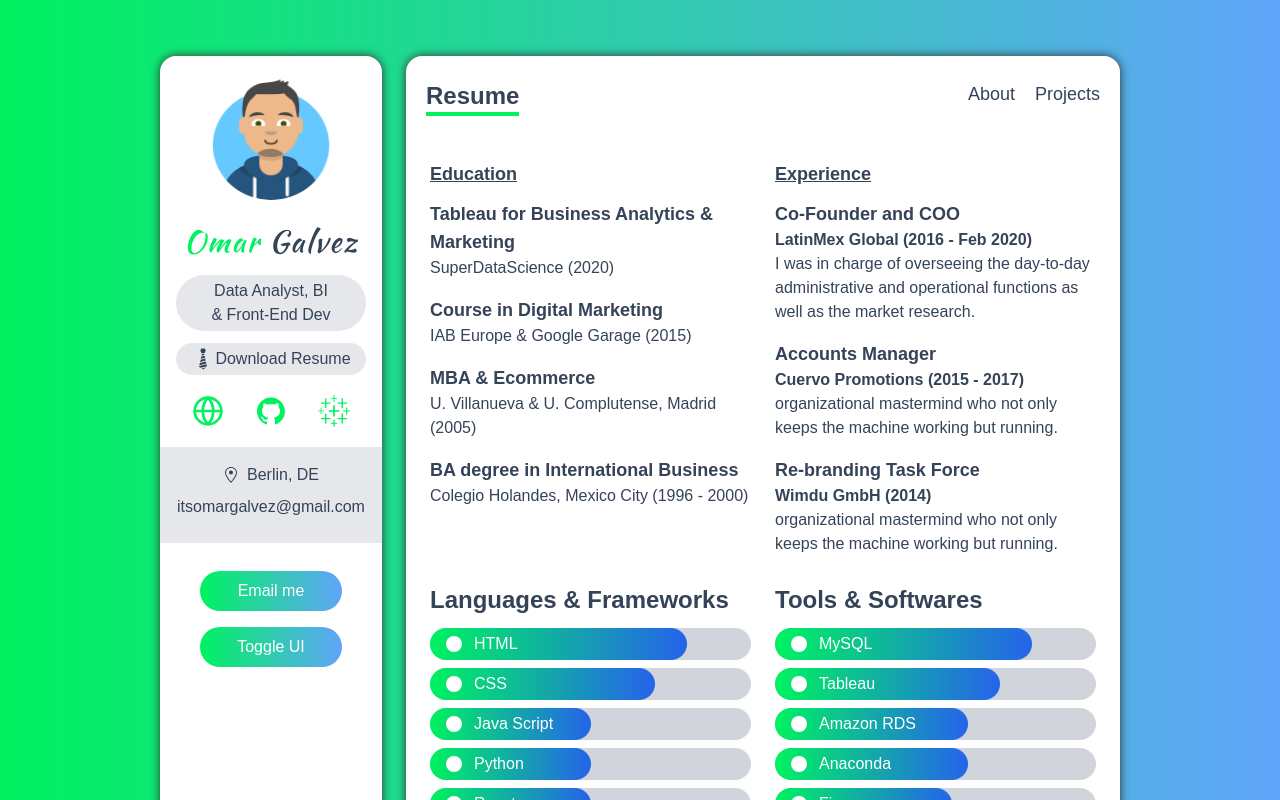
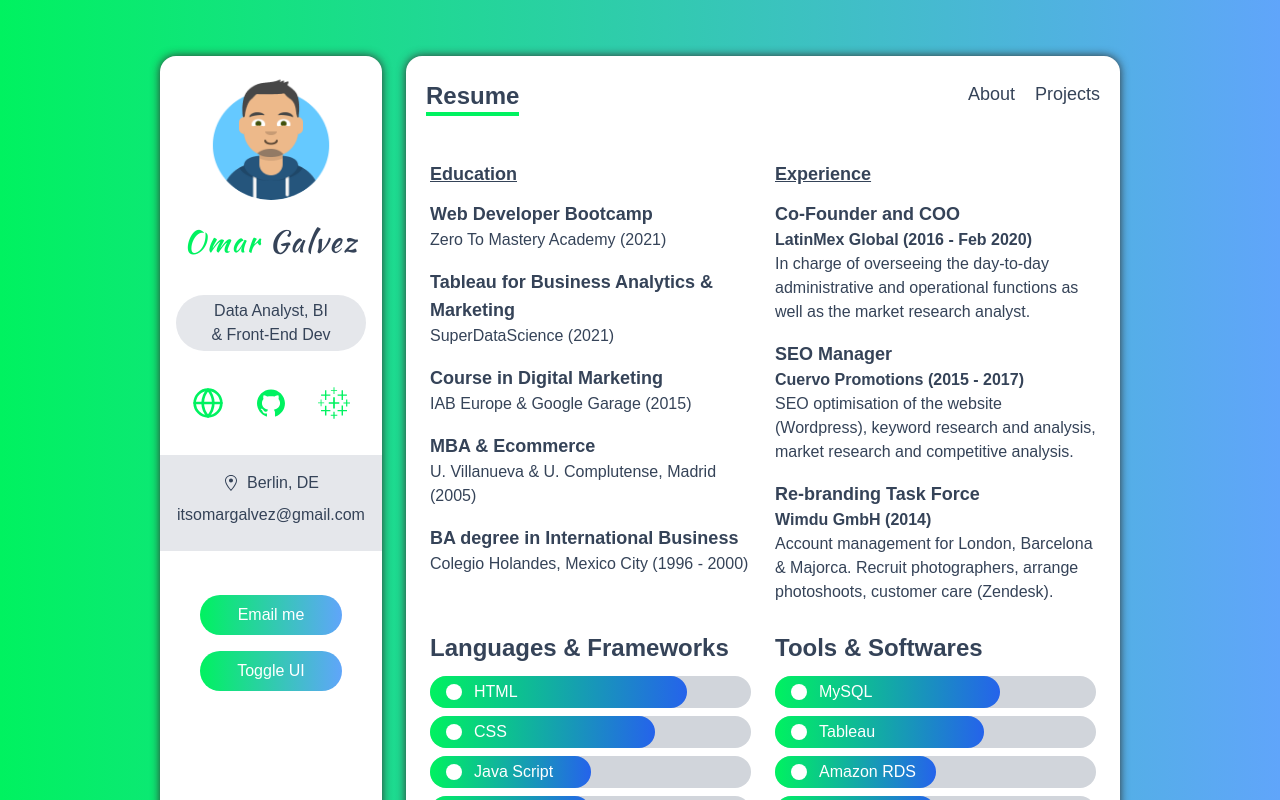
Before and after one commit to ogalvezg/portfolio, a Next.js app: page /resume in a window 1280 px wide. Shown: the top 800 px of the page. Built offline with nearby package versions, Linux system fonts and the light colour scheme.

Commit message:
sidebar changes

```diff
--- a/components/Sidebar.tsx
+++ b/components/Sidebar.tsx
@@ -29,12 +29,12 @@ const Sidebar = () => {
             <h3 className="my-4 text-3xl font-medium tracking-wider font-kaushan">
                 <span className="text-green">Omar</span> Galvez
             </h3>
-            <p className="px-2 py-1 my-3 bg-gray-200 rounded-full dark:bg-dark-200">
+            <p className="px-2 py-1 bg-gray-200 rounded-full my-9 dark:bg-dark-200">
             Data Analyst, BI <br /> & Front-End Dev
             </p>
-            <a className="flex items-center justify-center px-2 py-1 my-3 bg-gray-200 rounded-full dark:bg-dark-200">
+            {/*<a className="flex items-center justify-center px-2 py-1 my-3 bg-gray-200 rounded-full dark:bg-dark-200">
                 <GiTie className="w-6 h-6" /> Download Resume
-            </a>
+            </a>*/}
             {/* social icons */}
             <div className="flex justify-around mx-auto my-5 text-green md:w-full">
                 <a href="https://cuervo-digital.com/">
@@ -50,7 +50,7 @@ const Sidebar = () => {
 
             {/* address */}
             <div
-                className="py-4 m-5 bg-gray-200 dark:bg-dark-200"
+                className="py-4 bg-gray-200 m-9 dark:bg-dark-200"
                 style={{ marginLeft: '-1rem', marginRight: '-1rem' }}>
                 <div className="flex items-center justify-center space-x-2">
                     <GoLocation />
--- a/data.ts
+++ b/data.ts
@@ -61,7 +61,7 @@ export const languages: ISkill[] = [
     },
     {
         name: 'React',
-        level: '50%',
+        level: '40%',
         Icon: BsCircleFill
     },
     {
@@ -79,22 +79,22 @@ export const languages: ISkill[] = [
 export const tools: ISkill[] = [
     {
         name: 'MySQL',
-        level: '80%',
+        level: '70%',
         Icon: BsCircleFill
     },
     {
         name: 'Tableau',
-        level: '70%',
+        level: '65%',
         Icon: BsCircleFill
     },
     {
         name: 'Amazon RDS',
-        level: '60%',
+        level: '50%',
         Icon: BsCircleFill
     },
     {
         name: 'Anaconda',
-        level: '60%',
+        level: '50%',
         Icon: BsCircleFill
     },
     {
@@ -105,7 +105,7 @@ export const tools: ISkill[] = [
 
     {
         name: 'PostgreSQL',
-        level: '65%',
+        level: '60%',
         Icon: BsCircleFill
     },
     {
--- a/pages/resume.tsx
+++ b/pages/resume.tsx
@@ -9,8 +9,12 @@ const resume = () => {
                 <div>
                     <h5 className='my-3 text-lg font-bold underline'>Education</h5>
                     <div>
+                        <h4 className='text-lg font-semibold'>Web Developer Bootcamp</h4>
+                        <p className='mb-4 font-light'>Zero To Mastery Academy (2021)</p>
+                    </div>
+                    <div>
                         <h4 className='text-lg font-semibold'>Tableau for Business Analytics & Marketing</h4>
-                        <p className='mb-4 font-light'>SuperDataScience (2020)</p>
+                        <p className='mb-4 font-light'>SuperDataScience (2021)</p>
                     </div>
                     <div>
                         <h4 className='text-lg font-semibold'>Course in Digital Marketing</h4>
@@ -30,17 +34,17 @@ const resume = () => {
                     <div>
                         <h5 className='text-lg font-semibold'>Co-Founder and COO</h5>
                         <p className='font-semibold'>LatinMex Global (2016 - Feb 2020)</p>
-                        <p className='mb-4 font-light'> I was in charge of overseeing the day-to-day administrative and operational functions as well as the market research.</p>
+                        <p className='mb-4 font-light'> In charge of overseeing the day-to-day administrative and operational functions as well as the market research analyst.</p>
                     </div>
                     <div>
-                        <h5 className='text-lg font-semibold'>Accounts Manager</h5>
+                        <h5 className='text-lg font-semibold'>SEO Manager</h5>
                         <p className='font-semibold'>Cuervo Promotions (2015 - 2017)</p>
-                        <p className='mb-4 font-light'>organizational mastermind who not only keeps the machine working but running.</p>
+                        <p className='mb-4 font-light'>SEO optimisation of the website (Wordpress), keyword research and analysis, market research and competitive analysis.</p>
                     </div>
                     <div>
                         <h5 className='text-lg font-semibold'>Re-branding Task Force</h5>
                         <p className='font-semibold'>Wimdu GmbH (2014)</p>
-                        <p className='mb-4 font-light'>organizational mastermind who not only keeps the machine working but running.</p>
+                        <p className='mb-4 font-light'>Account management for London, Barcelona & Majorca. Recruit photographers, arrange photoshoots, customer care (Zendesk).</p>
                     </div>
                 </div>
             </div>
```
Also changed, not shown: pages/index.tsx (+0 -15 lines).
